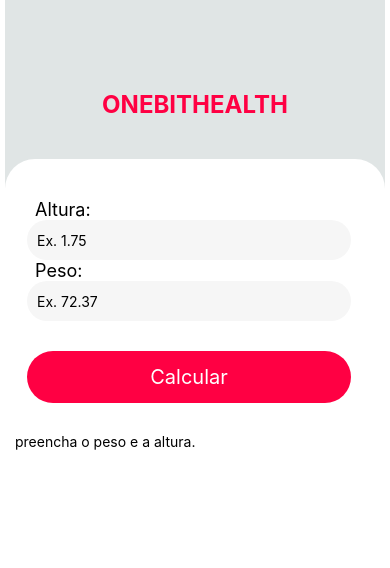
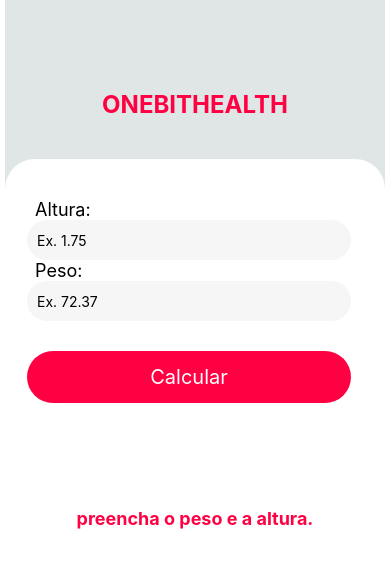
Before and after one commit to pedrohrsantos01/projetoAppHealthIMC-React-Native, a React Native app: screen / in a window 390 px wide. Shown: the top 568 px of the page. Built offline with nearby package versions, Linux system fonts and the light colour scheme.

Commit message:
Estilizando o Resultado do Imc

```diff
--- a/src/components/Form/ResultImc/index.js
+++ b/src/components/Form/ResultImc/index.js
@@ -1,12 +1,17 @@
 import React from "react";
 import { View, Text } from "react-native";
+
+import styles from "./style";
+
+
 
 
 export default function ResultImc(props) {
     return(
-        <View>
-            <Text>{props.messageResultImc}</Text>
-            <Text>{props.resultImc}</Text>
+        <View style = {styles.resultImc}>
+            <Text style = {styles.information}>{props.messageResultImc}</Text>
+            <Text style = {styles.numberImc}>{props.resultImc}</Text>
+            <Text></Text>
         </View>
     );
 }
--- a/src/components/Form/ResultImc/style.js
+++ b/src/components/Form/ResultImc/style.js
@@ -0,0 +1,34 @@
+import React from "react";
+import { StyleSheet } from "react-native";
+
+const styles = StyleSheet.create({
+    resultImc:{
+        flex: 1,
+        marginTop: 15,
+        paddingTop: 60,
+        borderRadius: 50,
+        alignItems:"center",
+        width:"100%",
+        fontSize: 48,
+        color: '#FF0043',
+        fontWeight: 'bold'
+    },
+    numberImc: {
+        fontSize: 48,
+        color: '#FF0043',
+        fontWeight: 'bold'
+    },
+    information: {
+        fontSize: 18,
+        color: '#FF0043',
+        fontWeight: 'bold'
+    },
+    classImc: {
+        fontSize: 15,
+        color:'#FF00',
+        fontWeight: 'bold'
+    }
+
+})
+
+export default styles
```
